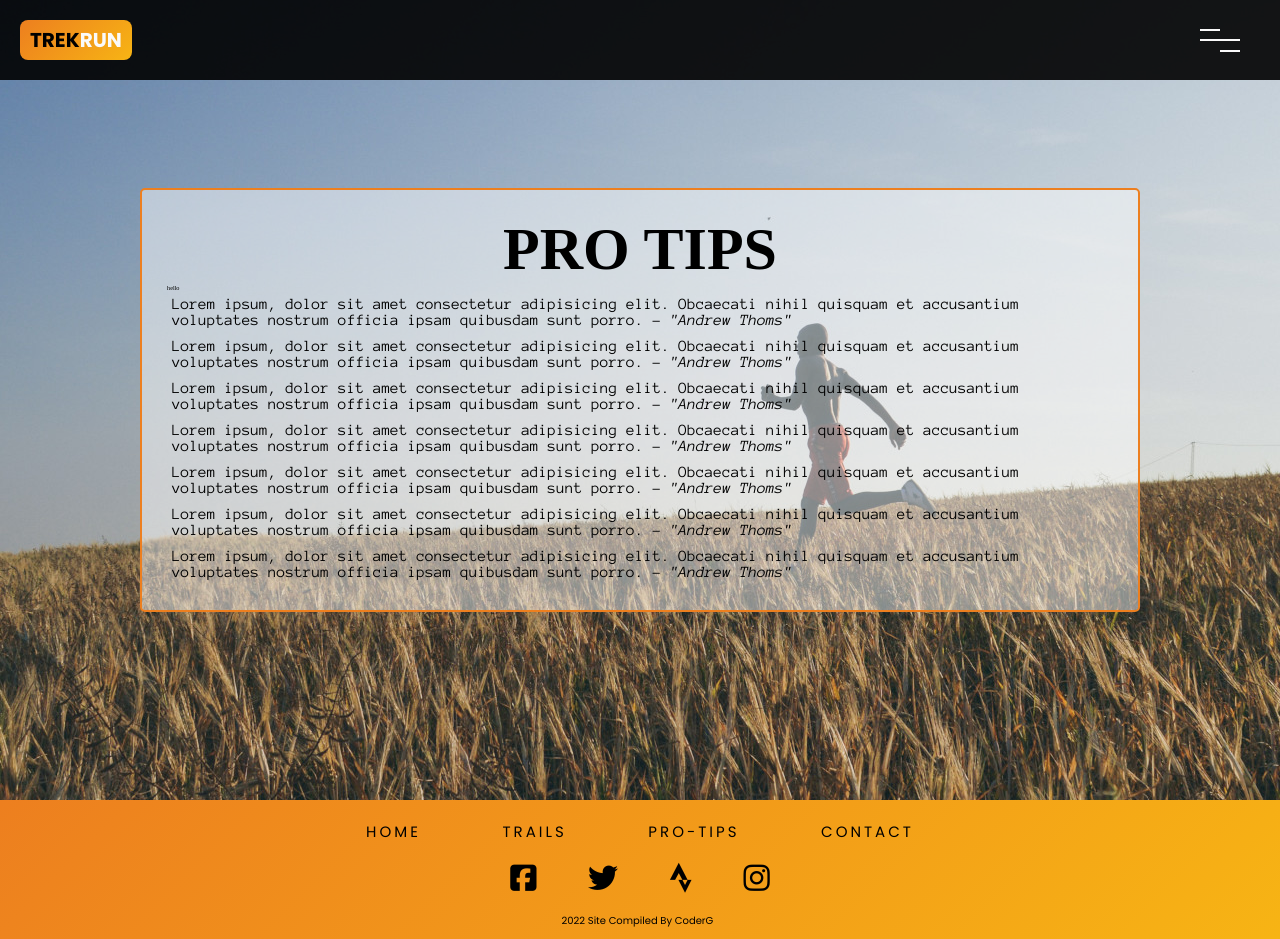
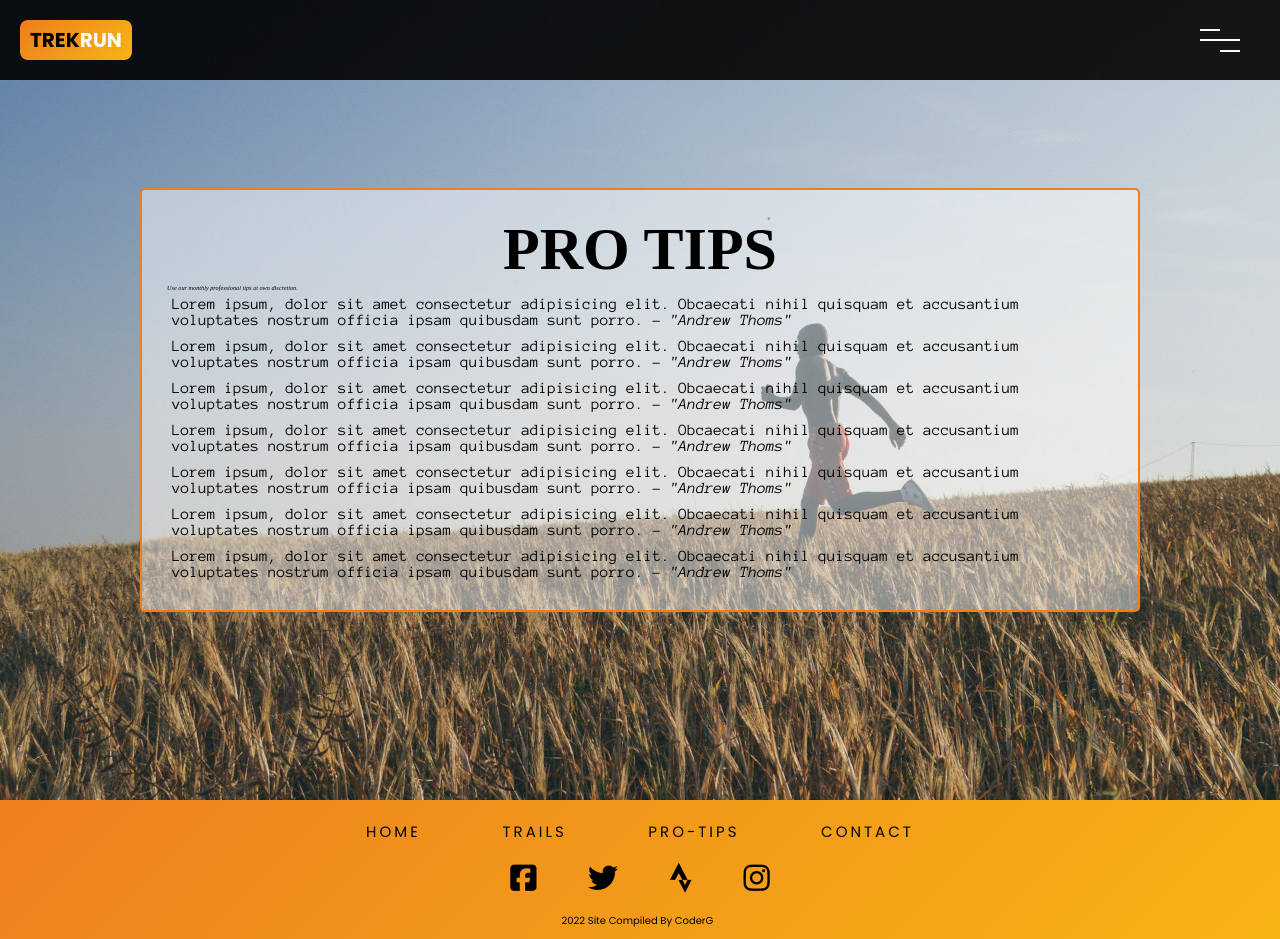
Before and after one commit to GerPut/uct-project, a plain HTML site: page pro-tips.html in a window 1280 px wide. Drawn offline with Linux system fonts and the light colour scheme.

```diff
--- a/pro-tips.html
+++ b/pro-tips.html
@@ -45,7 +45,7 @@
     <section class="tips">
         <div class="tips-container">
             <h1 class="tips-heading">PRO TIPS</h1>
-            <p>hello</p>
+            <p><i>Use our monthly professional tips at own discretion.</i></p>
             <ul class="tips-list">
                 <li>Lorem ipsum, dolor sit amet consectetur adipisicing elit. Obcaecati nihil
                     quisquam et accusantium
```
